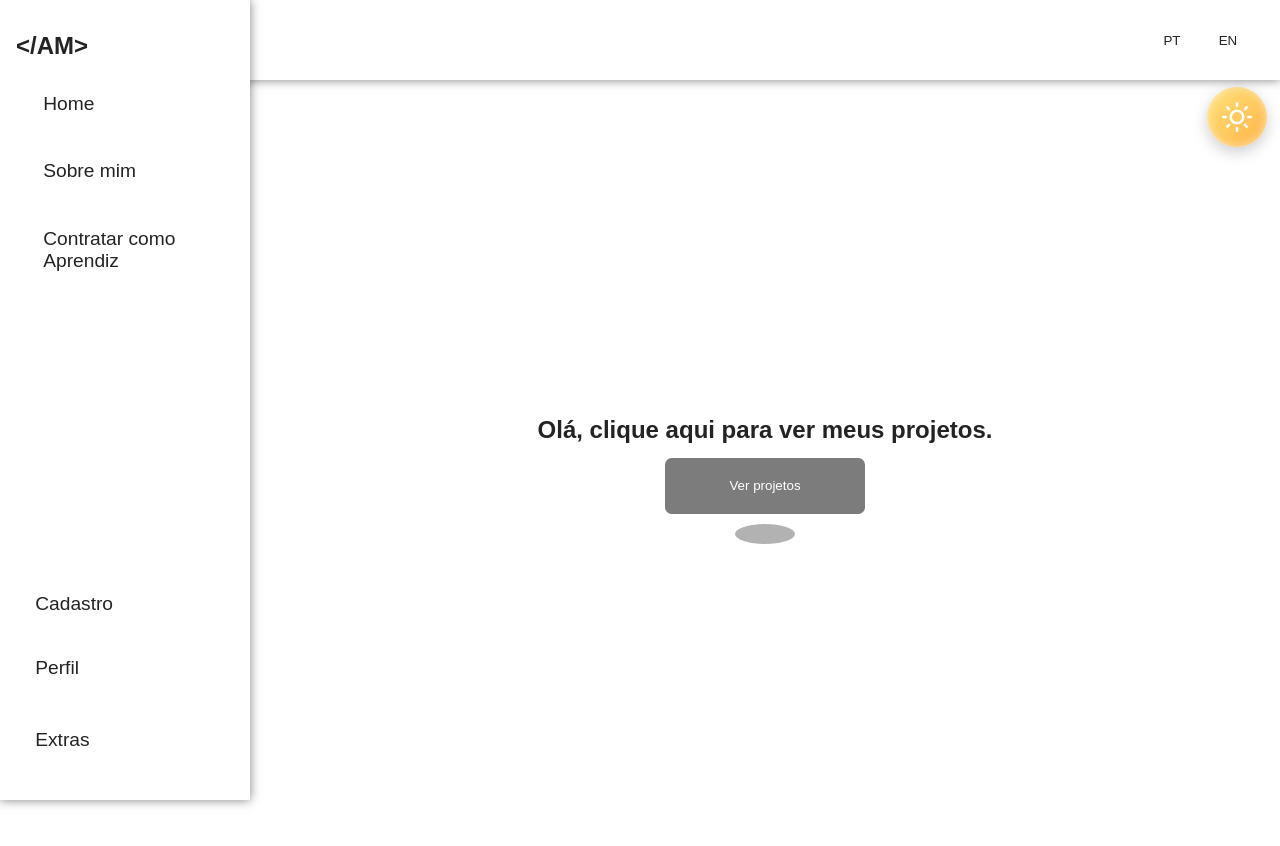
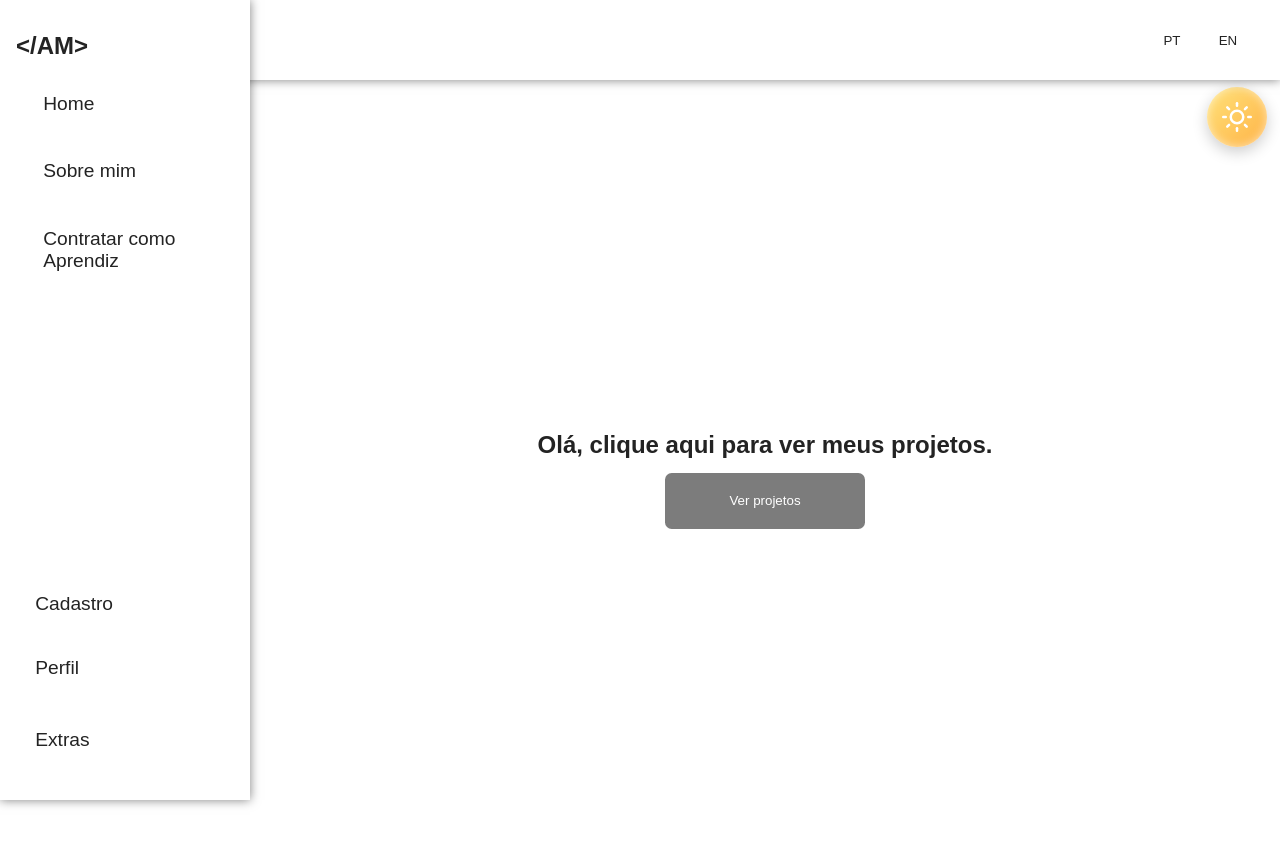
Before and after one commit to medinanzz/portfolio, a React (Vite) app: page / in a window 1280 px wide. Shown: the top 846 px of the page. Built offline with nearby package versions, Linux system fonts and the light colour scheme.

Commit message:
Adiconando animação nova no botão de ver projetos

```diff
--- a/src/pages/section1/index.jsx
+++ b/src/pages/section1/index.jsx
@@ -1,5 +1,6 @@
 import { useTranslation } from "react-i18next"
 import { Divprojectsbtn, SectionAllStyle } from "./styled";
+import { FiLayout, FiLoader, FiUpload } from "react-icons/fi";
 export function Section1() {
     const {t} = useTranslation();
      const projectsSection = () => {
@@ -16,7 +17,6 @@ export function Section1() {
                 </h1>
                 <Divprojectsbtn>
                     <button onClick={() => {projectsSection();}} className="a a-projects">{t('seeProjects')}</button>
-                    <span className="shadow shadowBottom shadowBtn"></span>
                 </Divprojectsbtn>
             </SectionAllStyle>
         </>
--- a/src/pages/section1/styled.js
+++ b/src/pages/section1/styled.js
@@ -32,25 +32,25 @@ export const Divprojectsbtn = styled.div`
     color: #fff;
     transition: all 0.1s;
     border-radius: 0.5em;
+    position: relative;
+    overflow: hidden;
+    z-index: 1;
   }
 
-  .shadowBottom {
-    width: 40px;
-    height: 20px;
-    background-color: #41414167;
-    border-radius: 50%;
-    margin-top: 10px;
-    display: block;
-    transition: all 0.1s ease;
-    transform: scaleX(1.5);
+  .a::before {
+    content: '';
+    background-color: #9D00FF;
+    width: 220px;
+    left: -220px;
+    height: 100%;
+    top: 0;
+    z-index: -1;
+    position: absolute;
+    transition: all .6s;
+    border-radius: 0 1.5em 1.5em 0;
   }
 
-  .a:active {
-    transform: translateY(3px);
-  }
-
-  .a:active ~ .shadowBottom {
-    background-color: #414141c9;
-    transform: scale(.95);
+  .a:hover::before {
+    left: 0;
   }
 `;
```
